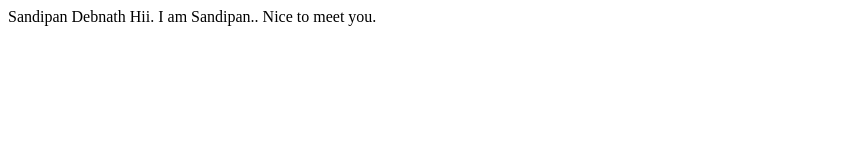
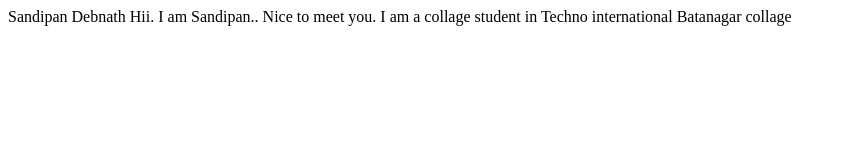
Before and after one commit to Goosebumps300/First-project, a plain HTML site: page index.html in a window 1280 px wide. Shown: the whole page, without its empty margins (0-845 px from the left). Drawn offline with Linux system fonts and the light colour scheme.

Commit message:
Docs
Added the README file

```diff
--- a/index.html
+++ b/index.html
@@ -9,5 +9,6 @@
 <body>
     Sandipan Debnath
     Hii. I am Sandipan.. Nice to meet you.
+    I am a collage student in Techno international Batanagar collage
 </body>
 </html>
```
Also changed, not shown: 1 other file.
